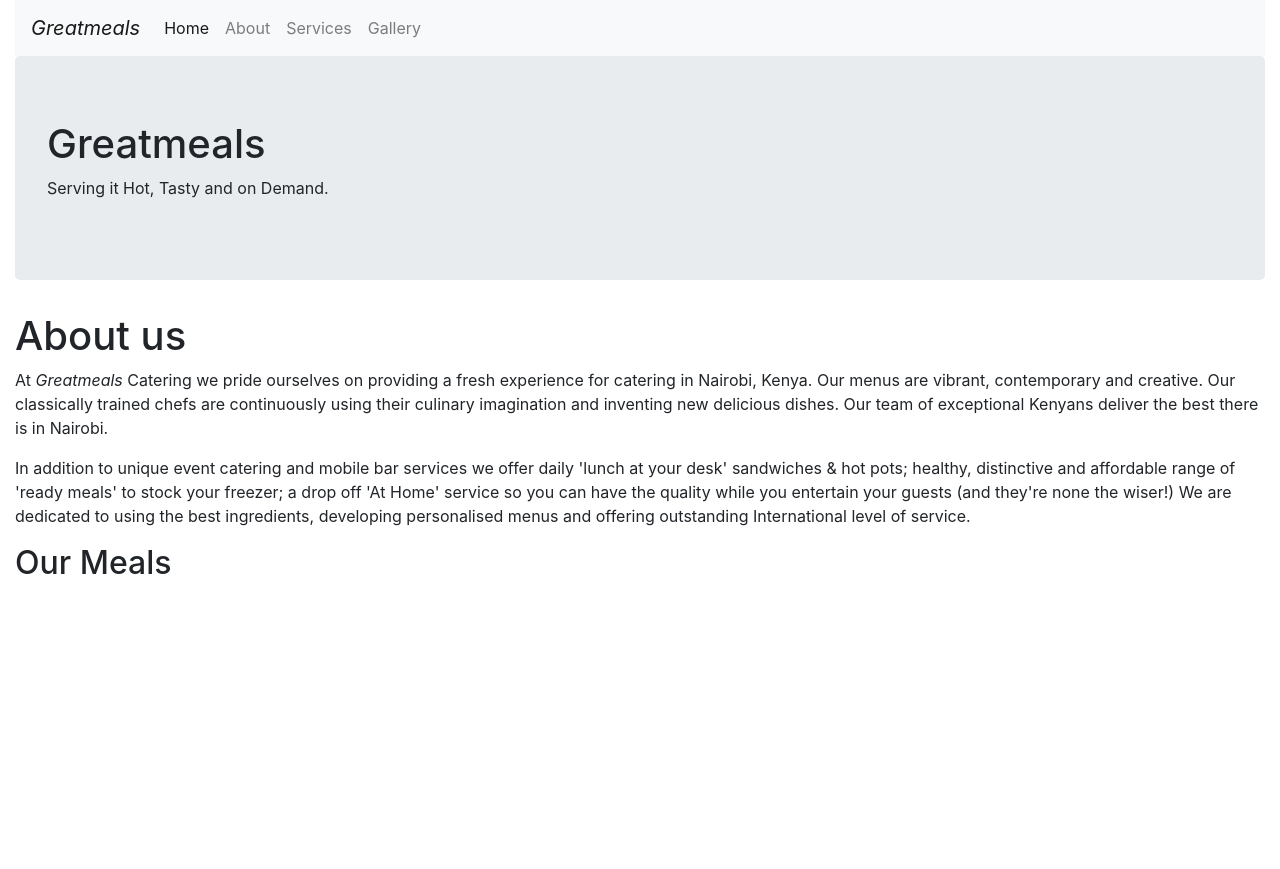
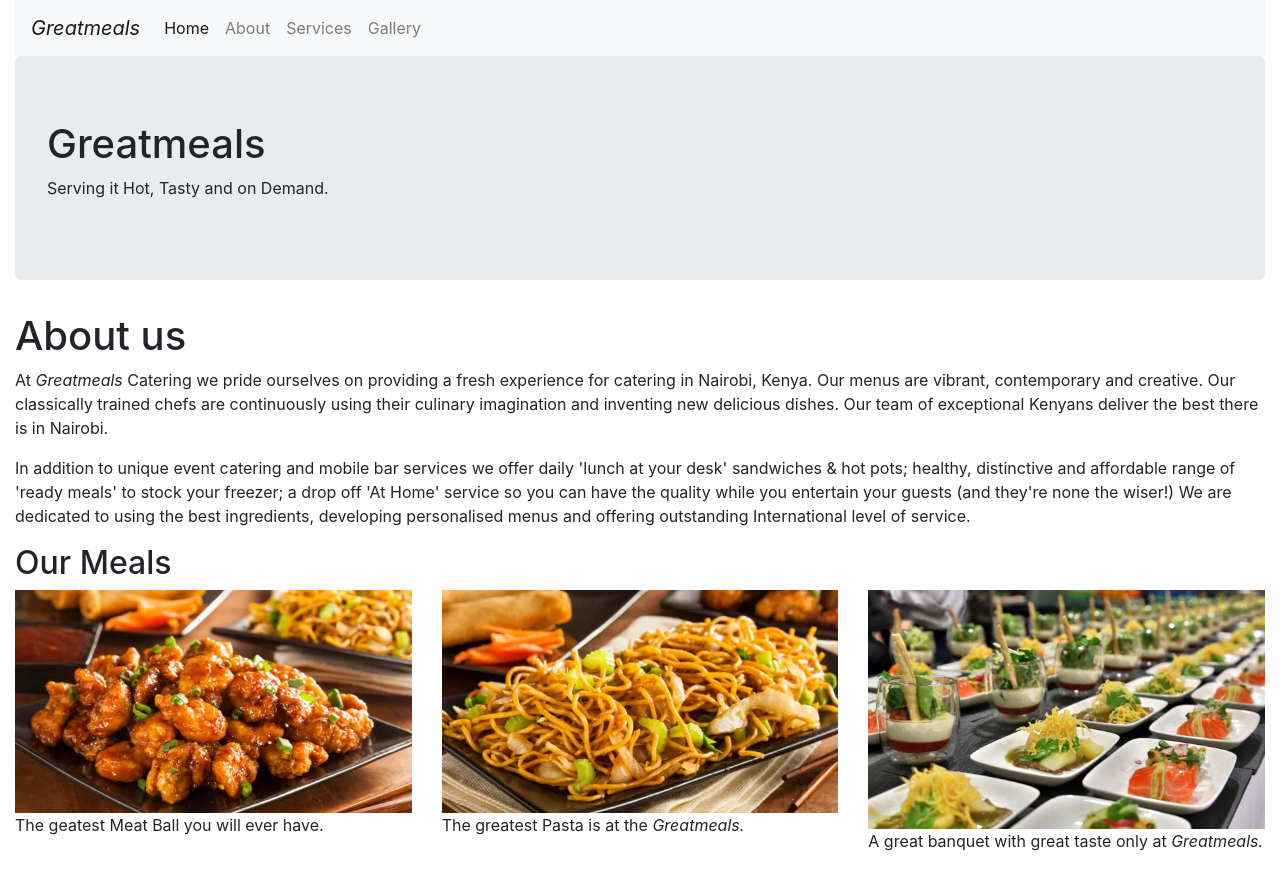
Before and after one commit to AmimoG/Catering, a plain HTML site: page index.html in a window 1280 px wide. Before the commit the page ends 800 px from the top, so only its background shows below. Drawn offline with Linux system fonts and the light colour scheme.

Commit message:
Add Files

```diff
--- a/index.html
+++ b/index.html
@@ -52,6 +52,32 @@
                     </div>
                     <div class="panel-body">
                         <h2>Our Meals</h2>
+                        <div class="row">
+                            <div class="col-md-4">
+                                <div class="thumbnail">
+                                    <img src="/images/MeatBalls.webp" width=100% height="auto" alt="Meals">
+                                    <p>
+                                        The geatest Meat Ball you will ever have.
+                                    </p>
+                                </div>
+                            </div>
+                            <div class="col-md-4">
+                                <div class="thumbnail">
+                                    <img src="/images/SPageti.webp" width="100%" height="auto" alt="Meals">
+                                    <p>
+                                        The greatest Pasta is at the <em>Greatmeals.</em>
+                                    </p>
+                                </div>
+                            </div>
+                            <div class="col-md-4">
+                                <div class="thumbnail">
+                                    <img src="/images/greatset.jpeg" width="100%" height="auto" alt="Meals">
+                                    <p>
+                                        A great banquet with great taste only at <em>Greatmeals.</em>
+                                    </p>
+                                </div>
+                            </div>
+                        </div>
                     </div>
                 </div>
             </div>
```
